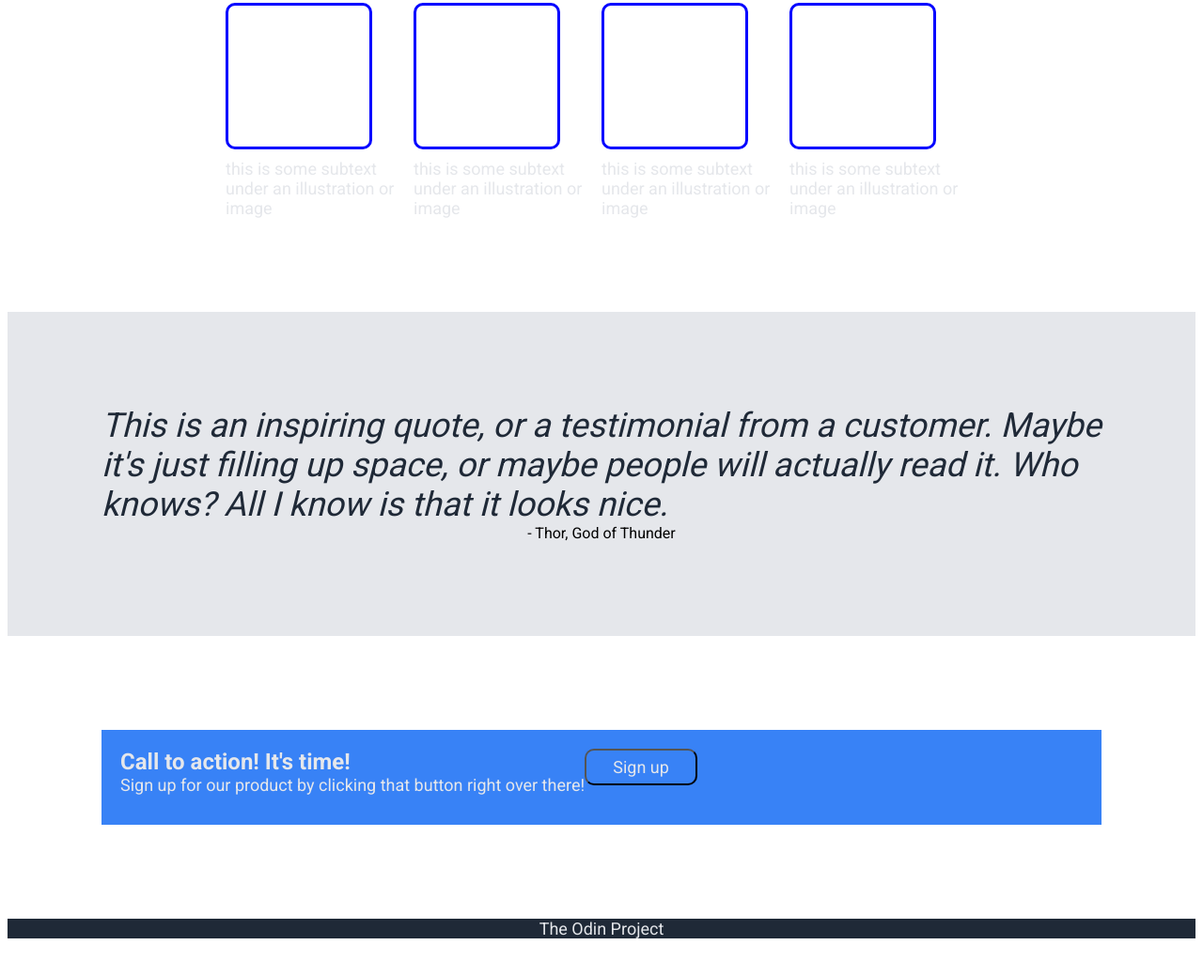
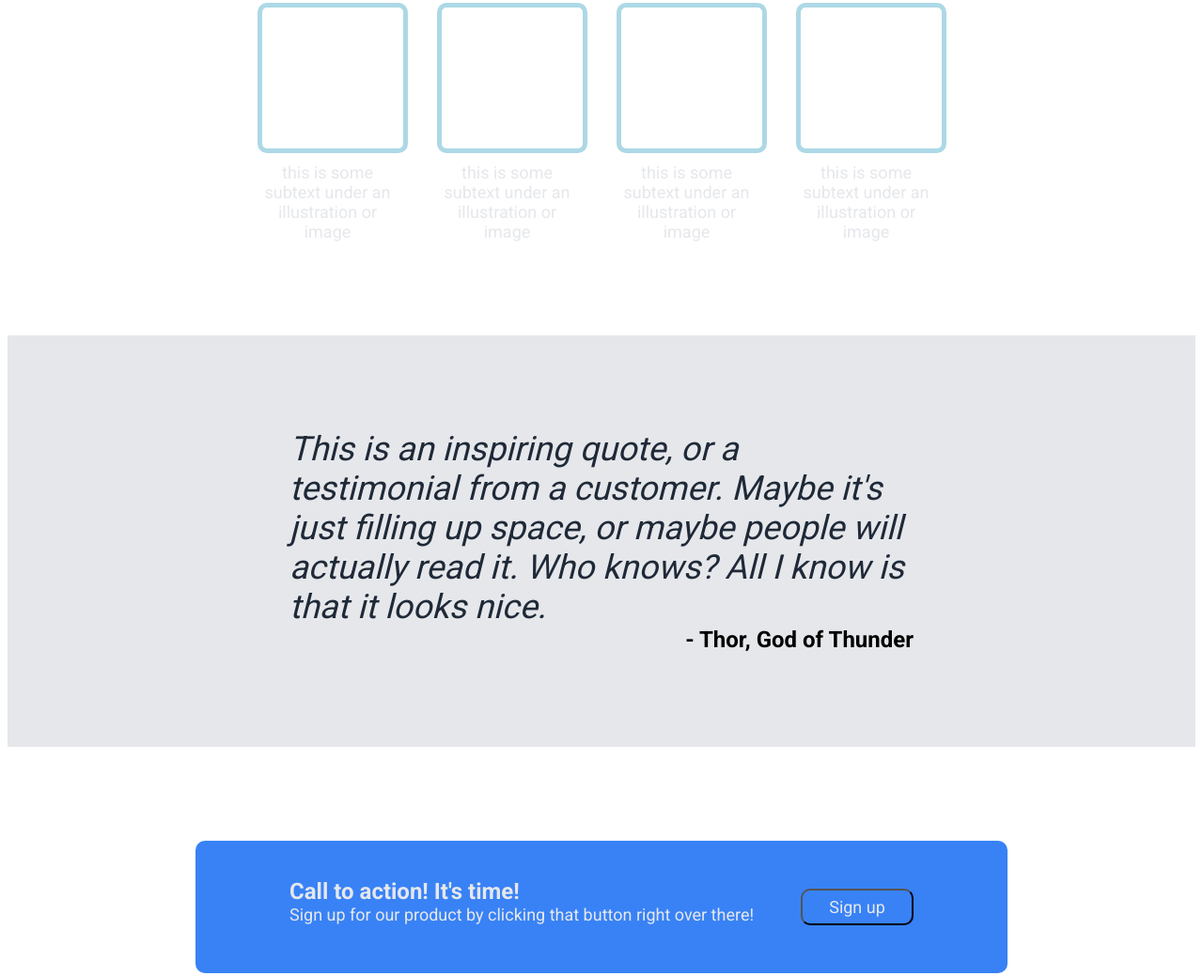
Before and after one commit to krisjowen/landing-page, a plain HTML site: page index.html in a window 1280 px wide. Shown: the part 618-1657 px from the top of the page at 94% size. Before the commit the page ends 1625 px from the top, so only its background shows below. Drawn offline with Linux system fonts and the light colour scheme.

Commit message:
Final styling to match desired outcome

```diff
--- a/styles.css
+++ b/styles.css
@@ -62,14 +62,15 @@
     display: flex;
     align-items: center;
     justify-content: space-between;
-    padding-left: 100px;
-    padding-right: 100px;
+    padding-left: 200px;
+    padding-right: 200px;
 }
 
 .footer {
     display: flex;
     margin-top: auto;
     justify-content: center;
+    padding: 40px;
 }
 
 li {
@@ -87,7 +88,7 @@ li {
 .hero {
     display: flex;
     justify-content: space-around;
-    padding:100px;
+    padding:100px 200px;
     align-items: center;
 }
 
@@ -102,7 +103,7 @@ li {
 
 .welcome-image {
     background-color: grey;
-    width: 350px;
+    width: 420px;
     height: 100px;
     align-items: center;
     justify-content: center;
@@ -113,9 +114,11 @@ li {
 .container {
     display: flex;
     flex-direction: row;
-    justify-content: center;
+    justify-content: space-around;
     padding-top: 40px;
     padding-bottom: 100px;
+    padding-left: 250px;
+    padding-right: 250px;
 }
 
 .information {
@@ -125,7 +128,7 @@ li {
 }
 
 .image-text {
-    border: 3px solid blue;
+    border: 5px solid lightblue;
     border-radius: 10px;
     height: 150px;
     width: 150px;
@@ -133,24 +136,32 @@ li {
 }
 
 .image-description {
-    max-width: 200px;
+    max-width: 150px;
+    height: 100%;
+    width: 100%;
+    text-align: center;
 }
 
 .quote {
-    padding: 100px;
+    padding: 100px 300px;
     display: flex;
     flex-direction: column;
     align-items: center;
 }
 
 .author {
-    align-items: flex-end;
+    margin-left: auto;
+    font-weight: bold;
+    font-size: 24px;
 }
 
 .cta {
-    margin: 100px;
-    padding: 20px;
+    margin: 100px 200px;
+    padding: 40px 100px;
     display: flex;
+    align-items: center;
+    justify-content: space-between;
+    border-radius: 10px;
 }
 
 .cta-text {
```
